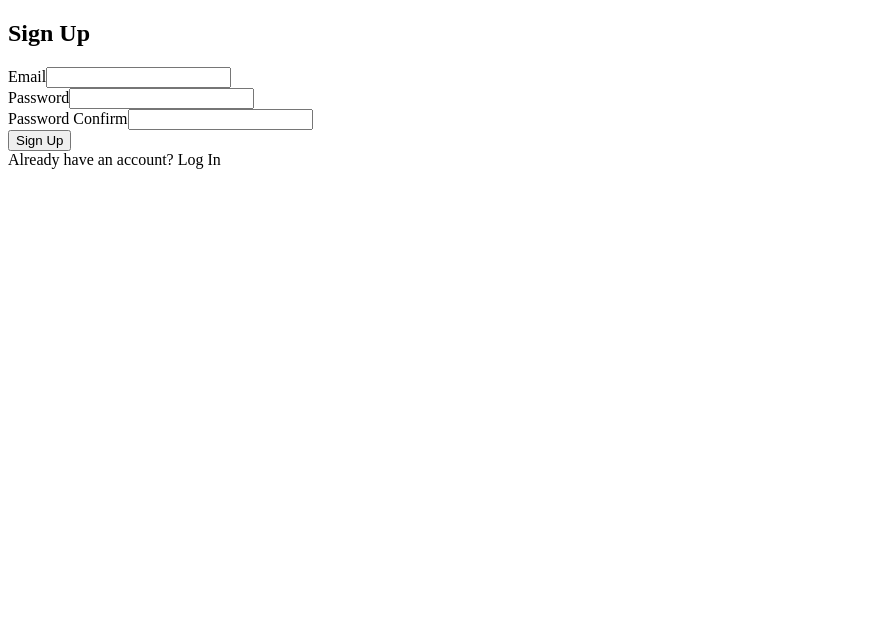
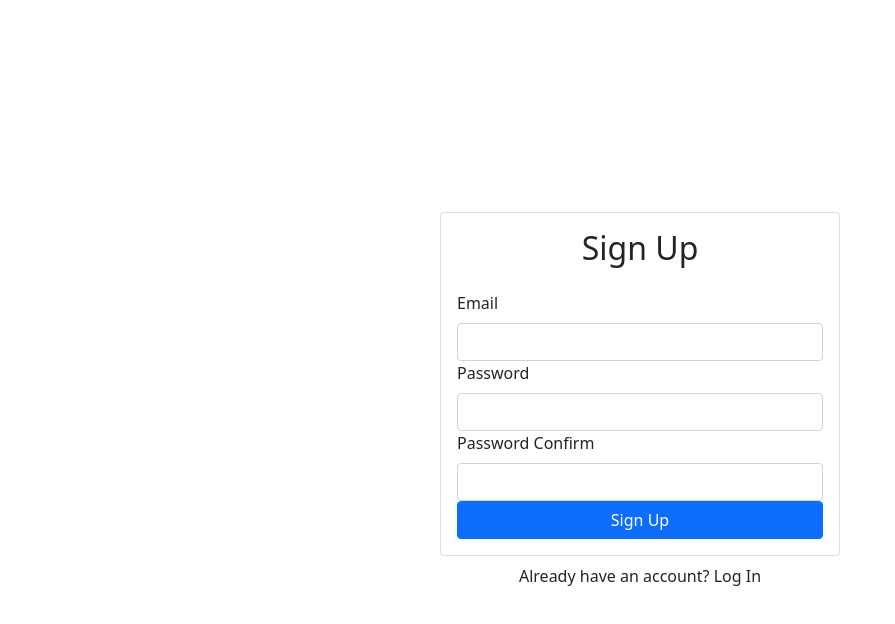
Before and after one commit to plaistocene/email-builder, a React (Create React App) app: page / in a window 1280 px wide. Shown: the top 624 px of the page, without its empty margins (0-895 px from the left). Built offline with nearby package versions, Linux system fonts and the light colour scheme.

Commit message:
Sign Up Page UI Completed

```diff
--- a/src/components/App.js
+++ b/src/components/App.js
@@ -1,7 +1,16 @@
 import React from "react"
+import { Container } from "react-bootstrap";
 import Signup from "./Signup";
 function App() {
-  return <Signup/>
+  return (
+    <Container className = "d-flex align-items-center justify-content-center" style = {{minHeight: "100vh" }}>
+      <div className = "w-100" style = {{maxWidth: '400px'}}>
+        <Signup/>
+      </div>
+
+    </Container>
+
+  )
 
 }
 
--- a/src/components/Signup.js
+++ b/src/components/Signup.js
@@ -23,8 +23,8 @@
                     <Form.Group id="password-confirm">
                         <Form.Label>Password Confirm</Form.Label>
                         <Form.Control type = "password" ref={passwordConfirmRef} required />
+                    </Form.Group>
 
-                    </Form.Group>
                     <Button className = "w-100" type = "submit" >
                         Sign Up
                     </Button>
--- a/src/index.js
+++ b/src/index.js
@@ -1,6 +1,7 @@
 import React from 'react';
 import ReactDOM from 'react-dom';
 import App from './components/App';
+import "bootstrap/dist/css/bootstrap.min.css"
 ReactDOM.render(
   <React.StrictMode>
     <App />
```
